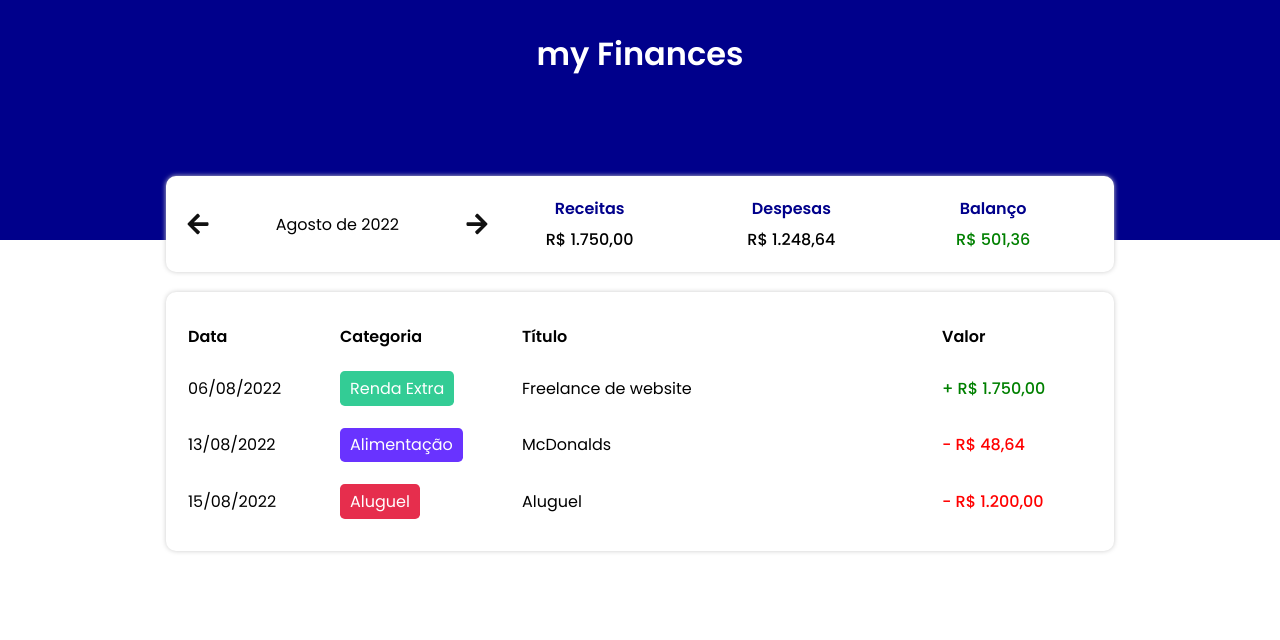
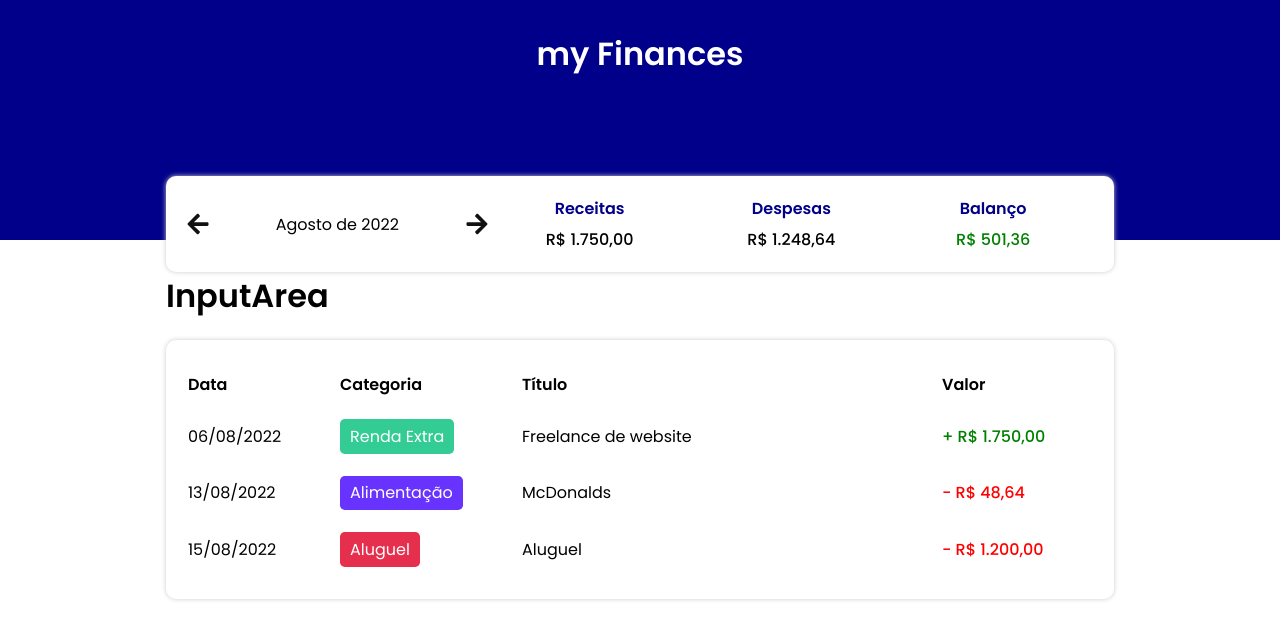
Before and after one commit to LucasMorais1998/react-my-finances, a React (Vite) app: page / in a window 1280 px wide. Shown: the top 640 px of the page. Built offline with nearby package versions, Linux system fonts and the light colour scheme.

Commit message:
add InputArea component

```diff
--- a/src/components/Dashboard/index.tsx
+++ b/src/components/Dashboard/index.tsx
@@ -7,9 +7,11 @@ import { categories } from "../../data/categories";
 
 import { getCurrentMonth, filterListByMonth } from "../../helpers/dateFilter";
 
+import InfoArea from "../InfoArea";
+import InputArea from "../InputArea";
+import TableArea from "../TableArea";
+
 import { Container } from "./styles";
-import TableArea from "../TableArea";
-import InfoArea from "../InfoArea";
 
 const Dashboard = () => {
   const [list, setList] = useState(items);
@@ -51,6 +53,9 @@ const Dashboard = () => {
         income={income}
         expense={expense}
       />
+
+      <InputArea />
+
       <TableArea list={filteredList} />
     </Container>
   );
--- /dev/null
+++ b/src/components/InputArea/index.tsx
@@ -0,0 +1,11 @@
+import { Container } from "./styles";
+
+const InputArea = () => {
+  return (
+    <Container>
+      <h1>InputArea</h1>
+    </Container>
+  );
+};
+
+export default InputArea;
--- /dev/null
+++ b/src/components/InputArea/styles.ts
@@ -0,0 +1,3 @@
+import styled from "styled-components";
+
+export const Container = styled.div``;
```
